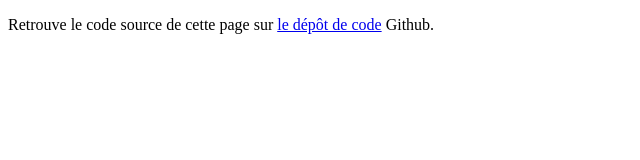
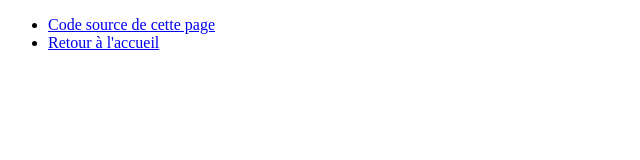
Before and after one commit to baldir-fr/web-exemples, a plain HTML site: page 03-commentaires/index.html in a window 1280 px wide. Shown: the whole page, without its empty margins (0-640 px from the left). Drawn offline with Linux system fonts and the light colour scheme.

Commit message:
Navigation vers l'index

```diff
--- a/03-commentaires/index.html
+++ b/03-commentaires/index.html
@@ -14,10 +14,11 @@
   -->
 
     <footer>
-        <p>
-            Retrouve le code source de cette page sur <a href="https://github.com/baldir-fr/html-exemples/blob/main/03-commentaires/index.html" target="_blank">le dépôt de code</a> Github.
-        </p>
+        <ul>
+            <li><a href="https://github.com/baldir-fr/html-exemples/edit/main/03-commentaires/index.html" target="_blank">Code source de cette page</a></li>
+            <li><a href="https://baldir-fr.github.io/html-exemples/" target="_blank">Retour à l'accueil</a></li>
+        </ul>
     </footer>
 </body>
-
+<!-- Ne jamais mettre de secrets eb commentaires ! -->
 </html>
```
